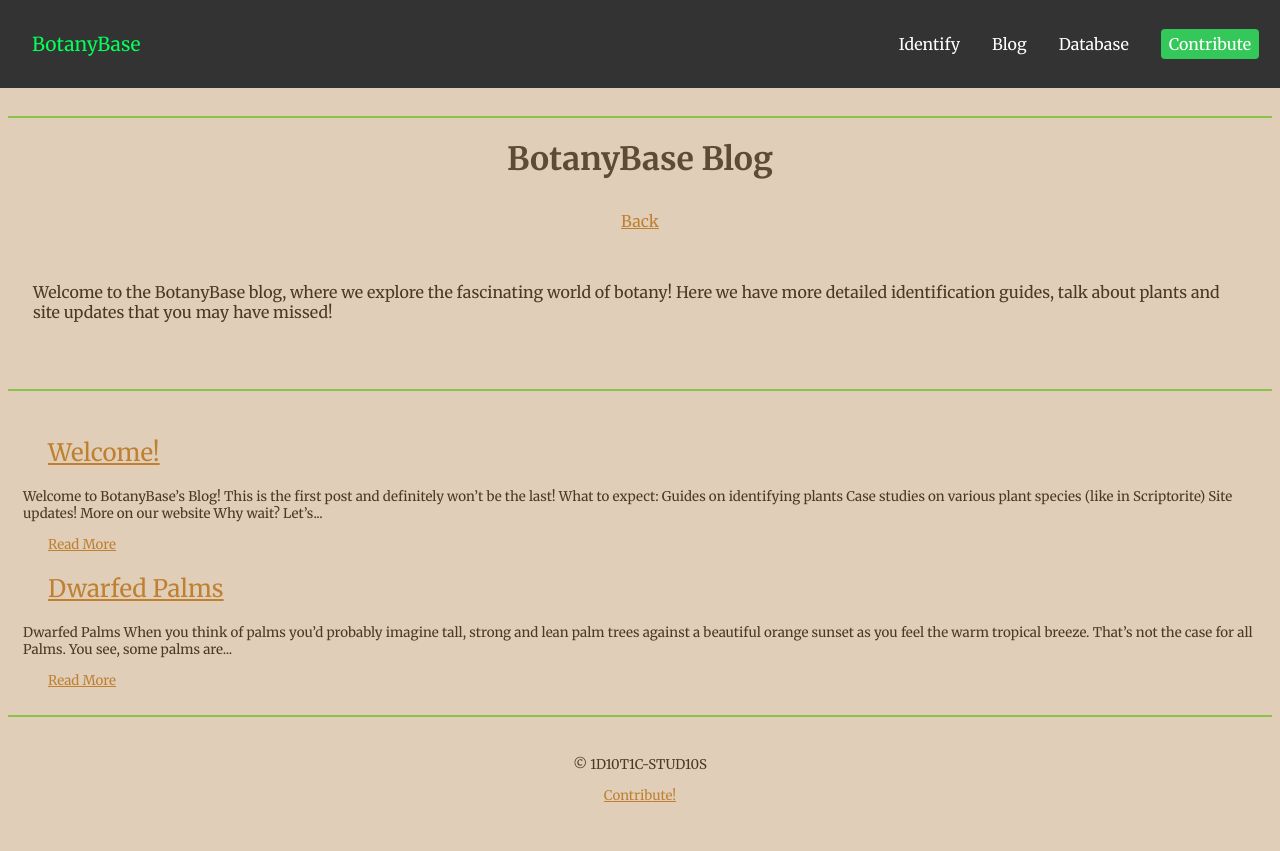
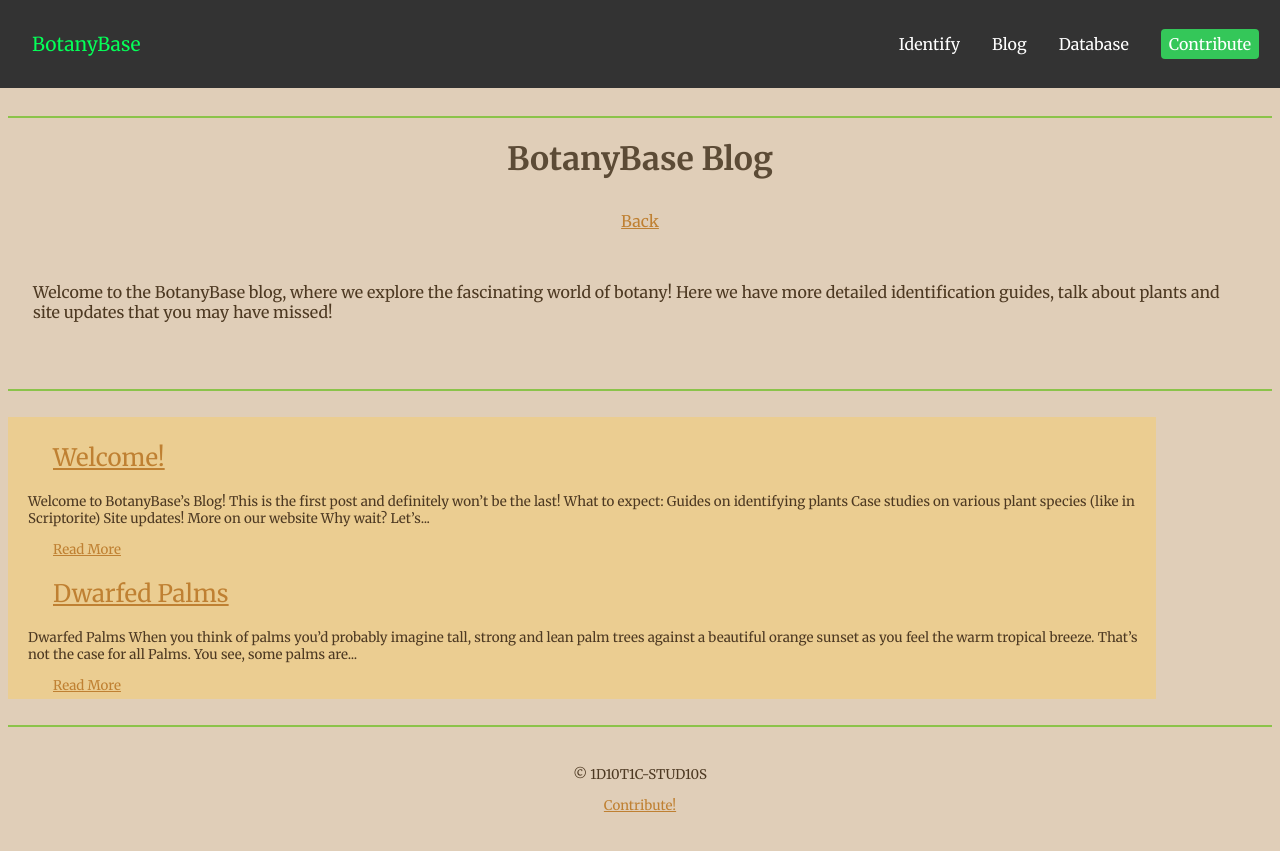
Before and after one commit to BotanyBase/botanybase.github.io, a Jekyll site: the page built from blog/index.html, in a window 1280 px wide. Shown: the top 851 px of the page. Built offline with Jekyll 4.4.1, drawn with Linux system fonts in a browser that asks for light colours.

Commit message:
Update style.css

```diff
--- a/assets/css/style.css
+++ b/assets/css/style.css
@@ -186,3 +186,9 @@ hr {
 	 text-transform: uppercase;
 	 font-size: 15px;
 }
+
+.post-wrapper {
+	background-color: #ebcd91;
+	width: 90%;
+	padding: 5px;
+}
```
